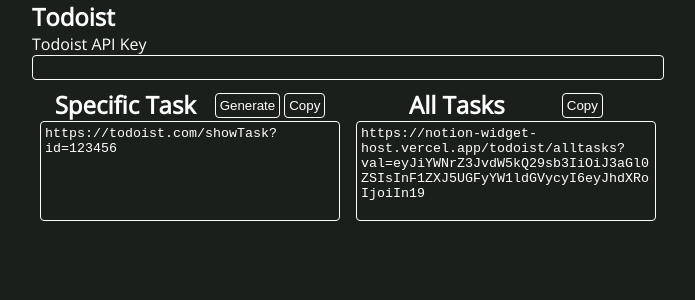
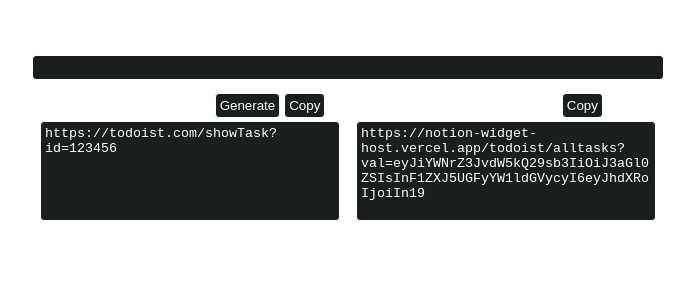
Before and after one commit to ajkneisl/notion-widget-host, a Next.js app: page / in a window 1280 px wide. Shown: the top 300 px of the page, without its empty margins (292-987 px from the left). Built offline with nearby package versions, Linux system fonts and the light colour scheme.

Commit message:
Background color support

```diff
--- a/pages/todoist/alltasks.tsx
+++ b/pages/todoist/alltasks.tsx
@@ -34,7 +34,7 @@
     }, [auth, project]);
 
     if (tasks.length !== 0) {
-        return <div className={styles.container}>
+        return <div className={styles.container} style={{ backgroundColor: backgroundColor }}>
             <div className={styles.todoistContainer}>
                 <div>
                     <Image
--- a/pages/todoist/index.tsx
+++ b/pages/todoist/index.tsx
@@ -15,7 +15,7 @@
     const [taskData, setTaskData] = useState(null as Task | null);
 
     const router = useRouter();
-    const { queryParameters: { auth, task } } = useDecoder<SingleTaskQuery>(router.query.val as string);
+    const { queryParameters: { auth, task }, backgroundColor } = useDecoder<SingleTaskQuery>(router.query.val as string);
 
     useEffect(() => {
         if (auth && task) {
@@ -32,7 +32,7 @@
     }, [auth, task]);
 
     if (taskData) {
-        return <div className={styles.container}>
+        return <div className={styles.container} style={{ backgroundColor: backgroundColor }}>
             <div
                 className={
                     styles.todoistContainer +
--- a/styles/globals.css
+++ b/styles/globals.css
@@ -5,7 +5,7 @@
     padding: 0;
     margin: 0;
     font-family: "Open Sans", sans-serif;
-    background-color: #1b1f1c;
+    background-color: transparent;
 }
 
 textarea, input, button {
```
